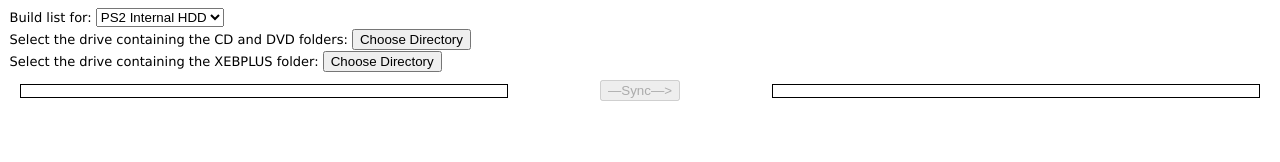
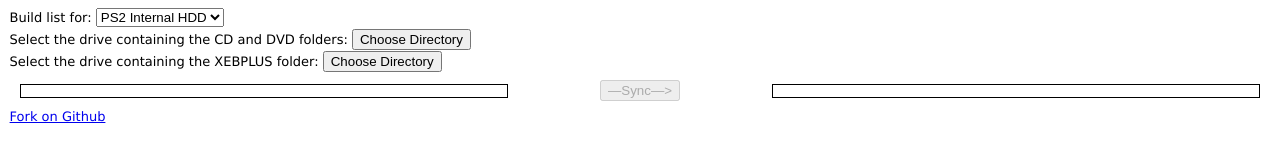
Before and after one commit to flvinny/neutrinoListBuilderWeb, a plain HTML site: page index.html in a window 1280 px wide. Drawn offline with Linux system fonts and the light colour scheme.

Commit message:
Add Github link to html file rip html file having exactly 300 lines :(

```diff
--- a/index.html
+++ b/index.html
@@ -52,6 +52,9 @@
         </div>
         <pre id="currentlist"></pre>
     </div>
+    <footer>
+        <a href="https://github.com/flvinny/neutrinoListBuilderWeb/">Fork on Github</a>
+    </footer>
 </body>
 <style>
     body>* {
```
